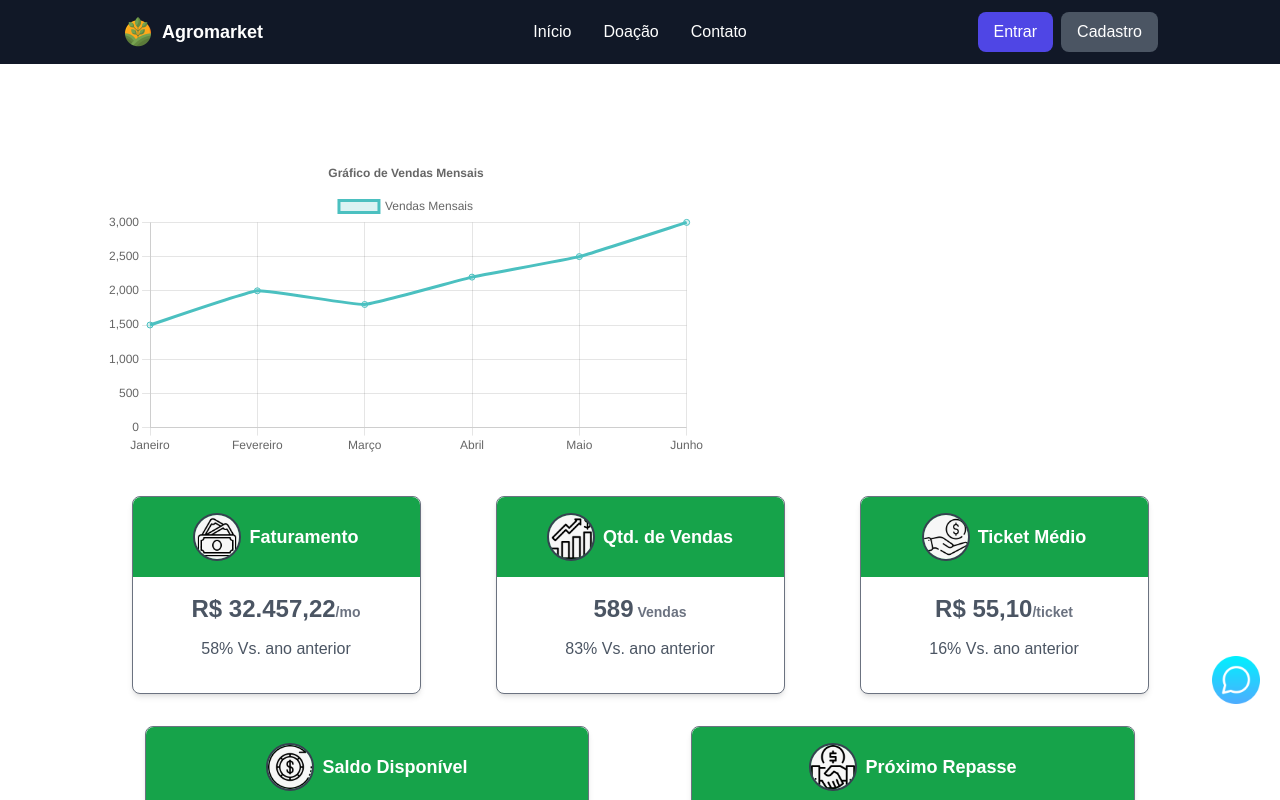
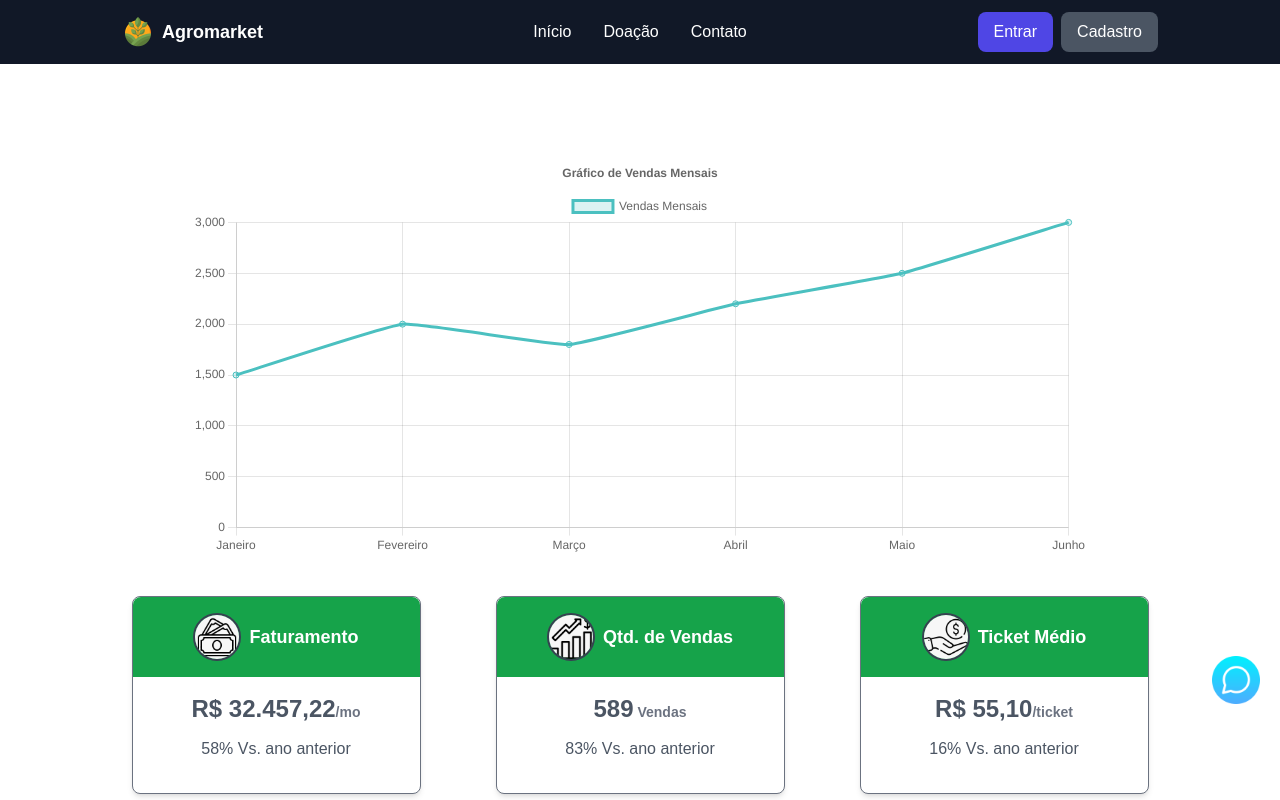
Before and after one commit to RaphaLMP/FIAP_AgroMKT, a React (Vite) app in the folder agro-market-react/: page /tela_usuario in a window 1280 px wide. Shown: the top 800 px of the page. Built offline with nearby package versions, Linux system fonts and the light colour scheme.

Commit message:
Link video youtube

```diff
--- a/agro-market-react/src/pages/Site/home.jsx
+++ b/agro-market-react/src/pages/Site/home.jsx
@@ -205,7 +205,7 @@ const Home = () => {
             <iframe
               width="560"
               height="315"
-              src="https://www.youtube.com/embed/nZye2JOPdHE"
+              src="https://www.youtube.com/embed/qrInF5qj6Sc"
               title="YouTube video player"
               frameBorder="0"
               allow="accelerometer; autoplay; clipboard-write; encrypted-media; gyroscope; picture-in-picture"
--- a/agro-market-react/src/pages/Site/tela_usuario.jsx
+++ b/agro-market-react/src/pages/Site/tela_usuario.jsx
@@ -30,6 +30,7 @@ const Tela_Usuario = () => {
 
   const chartOptions = {
     responsive: true,
+    maintainAspectRatio: false,
     plugins: {
       legend: {
         position: 'top',
@@ -49,8 +50,6 @@ const Tela_Usuario = () => {
   useEffect(() => {
     // Marca que estamos no browser após a montagem do componente
     setIsBrowser(true);
-
-    // Não usamos mais o código manual do canvas/Chart.js
   }, []);
 
   return (
@@ -58,7 +57,7 @@ const Tela_Usuario = () => {
       <div className="container mx-auto px-4 py-8 mt-24">
         {/* Gráfico de Vendas usando React-ChartJS-2 */}
         {isBrowser && (
-          <div style={{ height: '300px', marginBottom: '40px', marginTop: '60px' }}>
+          <div className="w-full max-w-4xl mx-auto" style={{ height: '400px', marginBottom: '40px', marginTop: '60px' }}>
             <Line data={chartData} options={chartOptions} />
           </div>
         )}
```
